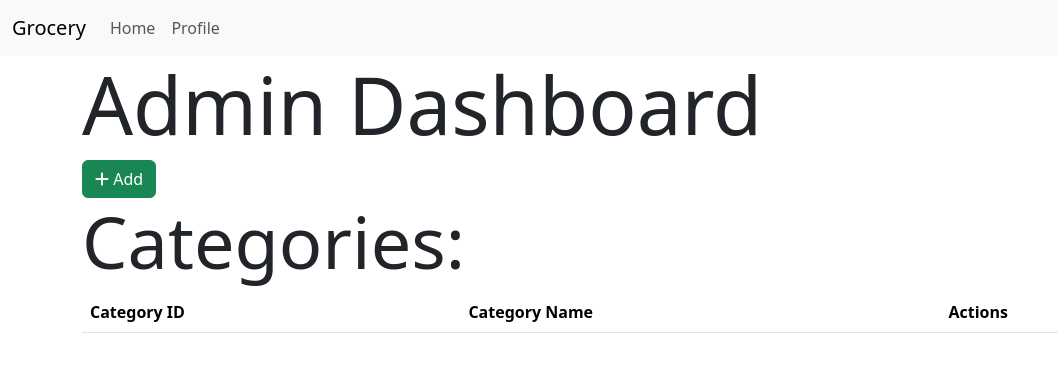
After one commit to vikas-06978/grocery, a Flask app: page /admin in a window 1280 px wide. The commit adds this page. Shown: the top 372 px of the page, without its empty margins (0-1058 px from the left). Run offline with Flask 3, Linux system fonts and the light colour scheme; the visitor is signed in with stand-in values (Sample User, id 1); data comes from the database, SQL or seed files in the repository; lists and menus that the app fills with data are empty.

Commit message:
create admin dashboard and admin required

```diff
--- a/routes.py
+++ b/routes.py
@@ -78,13 +78,32 @@ def auth_required(func):
             return redirect(url_for('login'))
     return inner
 
+# decorator for admin_required
+
+def admin_required(func):
+    @wraps(func)
+    def inner(*args, **kwargs):
+        if 'user_id' not in session:
+            flash('Please login to continue')
+            return redirect(url_for('login'))
+        user = User.query.get(session['user_id'])
+        if not user.is_admin:
+            flash('You are not authorized to access this page')
+            return redirect(url_for('index'))
+        return func(*args, **kwargs)
+    return inner
+
 
 # index route
 @app.route('/')
 @auth_required
 def index():
+    user = User.query.get(session['user_id'])
+    if user.is_admin:
+        return redirect(url_for('admin'))
+    return render_template('index.html')
+
     # user_id in session
-    return render_template('index.html')
 
     # if 'user_id' in session:
     #     return render_template('index.html')
@@ -146,3 +165,30 @@ def profile_post():
 def logout():
     session.pop('user_id')
     return redirect(url_for('login'))
+
+    # ----- admin pages
+
+@app.route('/admin')
+@admin_required
+def admin():
+    return render_template('admin.html')
+
+@app.route('/category/add')
+@admin_required
+def add_category():
+    return 'add category'
+
+@app.route('/category/<int:id>/')
+@admin_required
+def show_category(id):
+    return 'show category'
+
+@app.route('/category/<int:id>/edit')
+@admin_required
+def edit_category(id):
+    return 'edit category'
+
+@app.route('/category/<int:id>/delete')
+@admin_required
+def delete_category(id):
+    return 'delete category'
--- /dev/null
+++ b/templates/admin.html
@@ -0,0 +1,46 @@
+{% extends 'layout.html' %}
+
+{% block title %}
+    Admin Dashboard
+{% endblock %}
+
+{% block content %}
+    <h1 class="display-1">Admin Dashboard</h1>
+    <a href="{{url_for('add_category')}}" class="btn btn-success">
+        <i class="fas fa-plus"></i>
+        Add
+    </a>
+
+    <h2 class="display-2">Categories:</h2>
+    <table class="table">
+        <thead>
+            <tr>
+                <th>Category ID</th>
+                <th>Category Name</th>
+                <th>Actions</th>
+            </tr>
+        </thead>
+        <tbody>
+            {% for category in Categories%}
+            <tr>
+                <td>{{category.id}}</td>
+                <td>{{category.name}}</td>
+                <td>
+                    <a href="{{url_for('show_category', id = category.id)}}" class="btn btn-primary">
+                        <i class="fa fa-search"></i>
+                        Show
+                    </a>
+                    <a href="{{url_for('edit_category', id = category.id)}}" class="btn btn-primary">
+                        <i class="fas fa-edit"> </i>
+                        Edit
+                    </a>
+                    <a href="{{url_for('delete_category', id = category.id)}}" class="btn btn-primary">
+                        <i class="fa fa-trash"></i>
+                        Delete
+                    </a>
+                </td>
+            </tr>
+            {% endfor %}
+        </tbody>
+    </table>
+{% endblock %}
--- a/templates/layout.html
+++ b/templates/layout.html
@@ -11,6 +11,7 @@
     </title>
     <link href="https://cdn.jsdelivr.net/npm/bootstrap@5.3.3/dist/css/bootstrap.min.css" rel="stylesheet"
         integrity="sha384-QWTKZyjpPEjISv5WaRU9OFeRpok6YctnYmDr5pNlyT2bRjXh0JMhjY6hW+ALEwIH" crossorigin="anonymous">
+    <link rel="stylesheet" href="https://cdnjs.cloudflare.com/ajax/libs/font-awesome/6.5.2/css/all.min.css">
     {% block style %}
     {% endblock %}
 </head>
```
